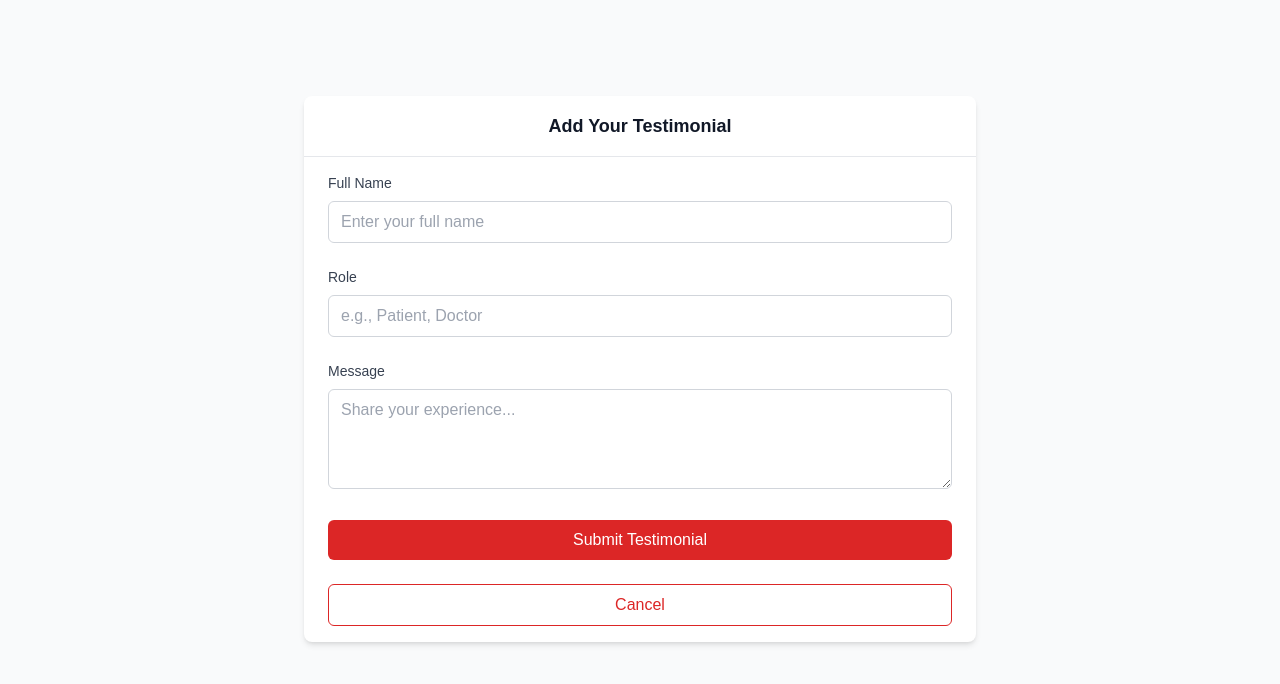
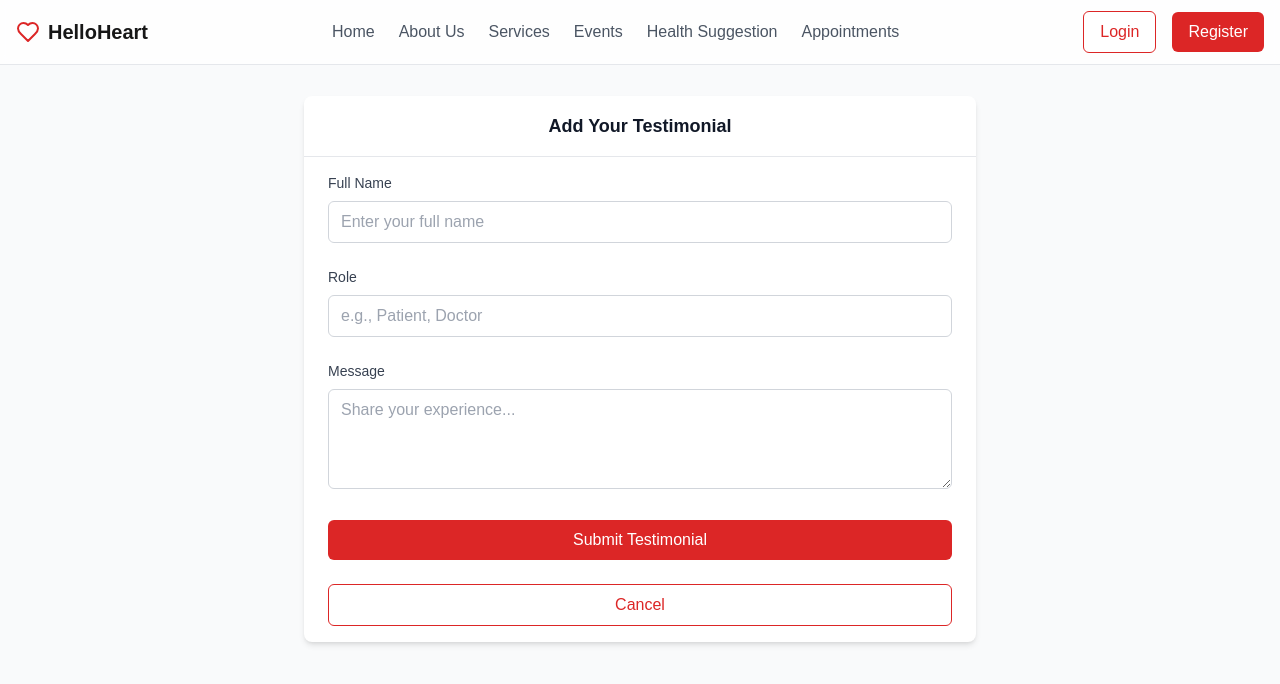
Before and after one commit to nusratalam123/hello-health, a Next.js app: page /add-testimonial in a window 1280 px wide. Shown: the top 684 px of the page. Built offline with nearby package versions, Linux system fonts and the light colour scheme.

Commit message:
add testimonial

```diff
--- a/app/add-testimonial/page.tsx
+++ b/app/add-testimonial/page.tsx
@@ -4,6 +4,7 @@ import { useState } from 'react';
 import axios from 'axios';
 import { useRouter } from 'next/navigation';
 import { Button, Input, Textarea, Label, Card, CardContent, CardHeader, CardTitle } from "@/components/ui";
+import Navbar from '@/components/navbar';
 
 export default function AddTestimonialPage() {
   const router = useRouter();
@@ -37,6 +38,7 @@ export default function AddTestimonialPage() {
 
   return (
     <div className="min-h-screen bg-gray-50">
+      <Navbar></Navbar>
       <main className="container mx-auto px-4 pt-24 pb-12">
         <div className="max-w-2xl mx-auto">
           <Card className="shadow-lg">
```
